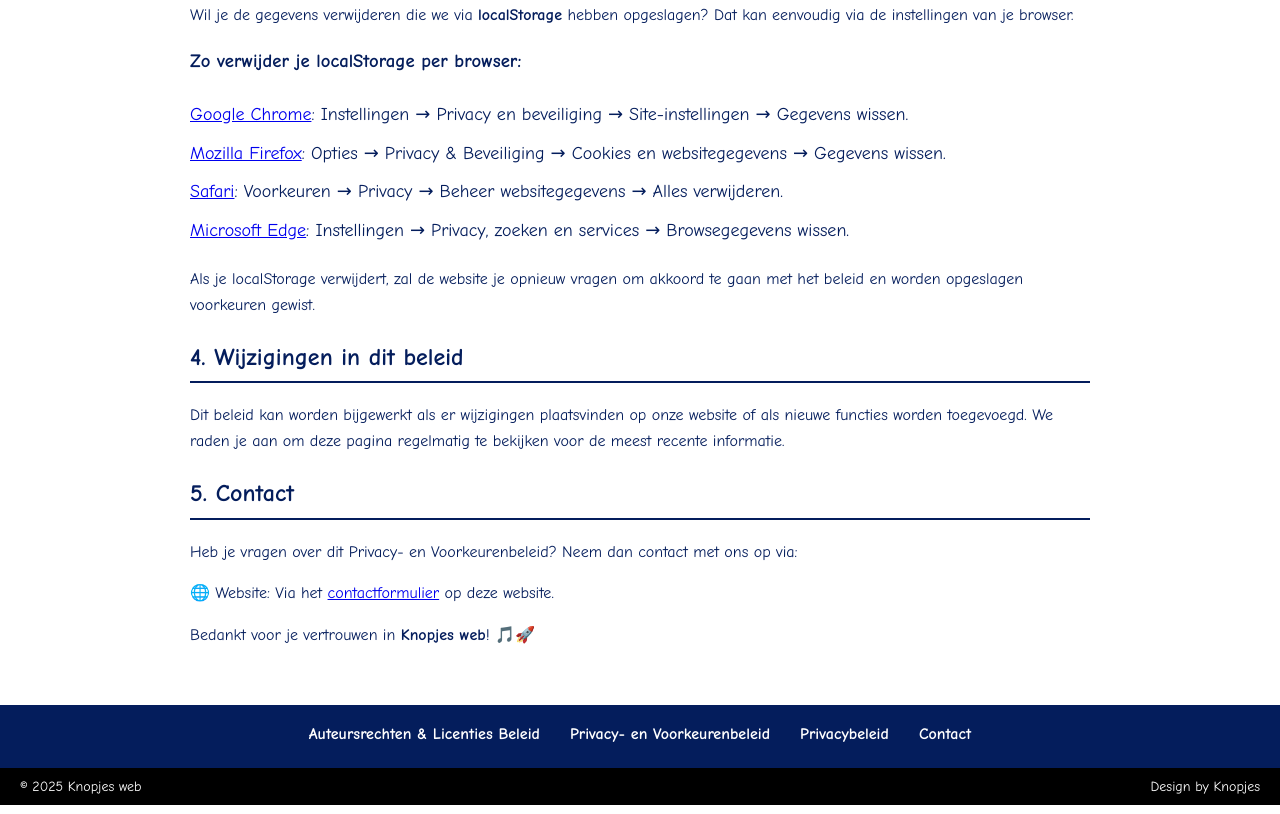
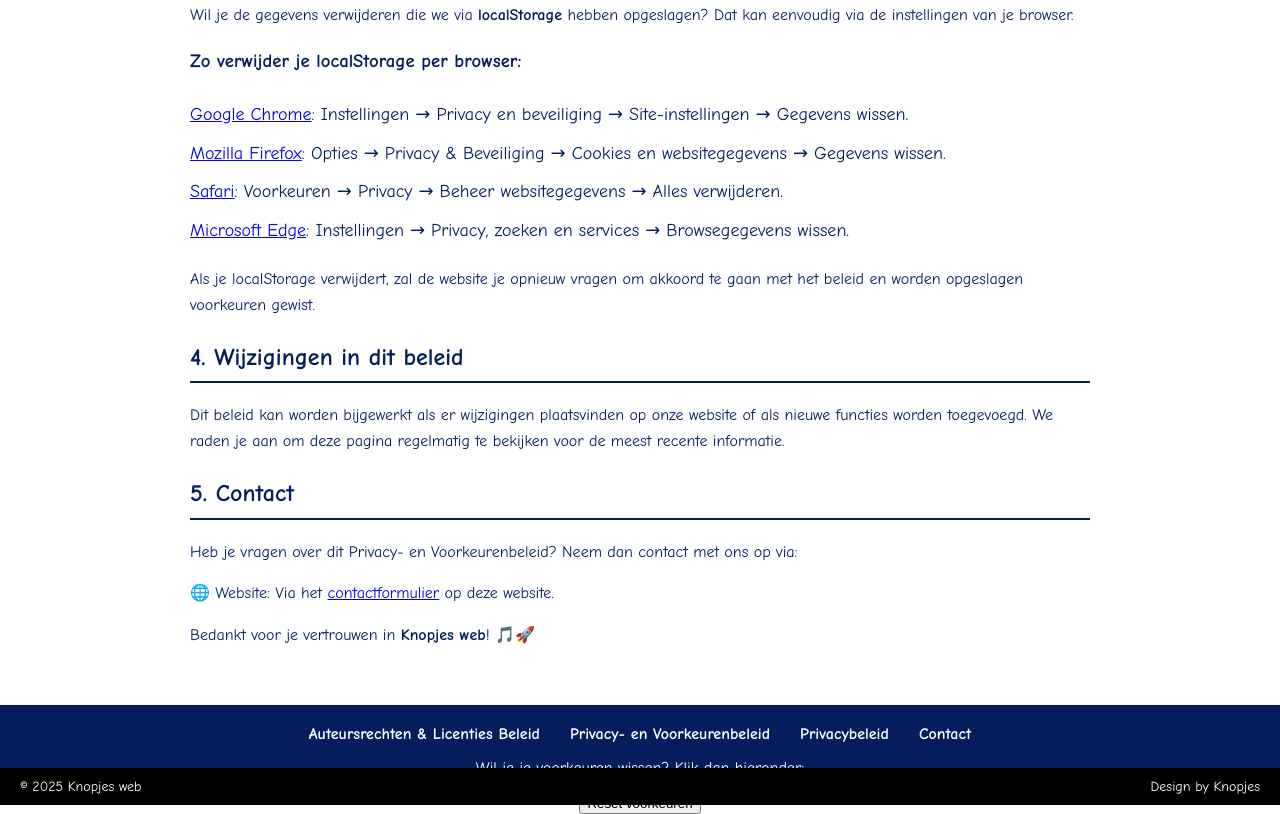
Before and after one commit to Knopjes/Knopjes-Web, a plain HTML site: page privacy- en voorkeurenbeleid.html in a window 1280 px wide. Shown: the part 1042-1856 px from the top of the page. Drawn offline with Linux system fonts and the light colour scheme.

Commit message:
Update privacy- en voorkeurenbeleid.html

```diff
--- a/privacy- en voorkeurenbeleid.html
+++ b/privacy- en voorkeurenbeleid.html
@@ -131,7 +131,22 @@
         <span>© 2025 Knopjes web</span>
         <span>Design by Knopjes</span>
     </div>
+
+    <!-- 🔄 Reset voorkeuren knop -->
+    <div class="reset-voorkeuren-container">
+        <p>Wil je je voorkeuren wissen? Klik dan hieronder:</p>
+        <button onclick="resetVoorkeuren()">Reset voorkeuren</button>
+    </div>
+
+    <script>
+        function resetVoorkeuren() {
+            localStorage.clear(); // wist alles
+            alert("Je voorkeuren zijn gewist.");
+            location.reload(); // herlaadt de pagina
+        }
+    </script>
 </footer>
+
 
 </body>
 
```
Lines whose indentation alone changed are shown as unchanged.
